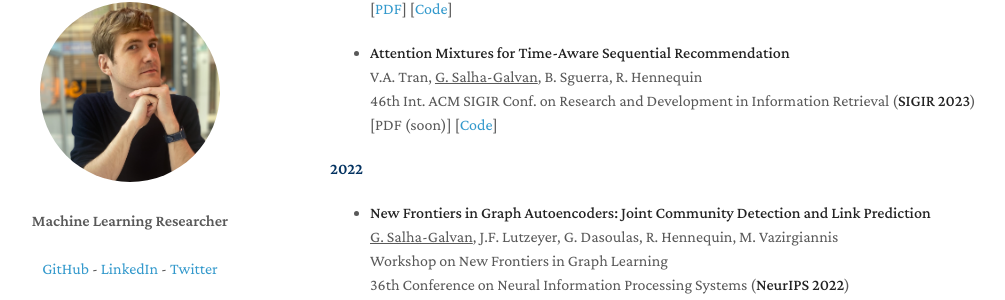
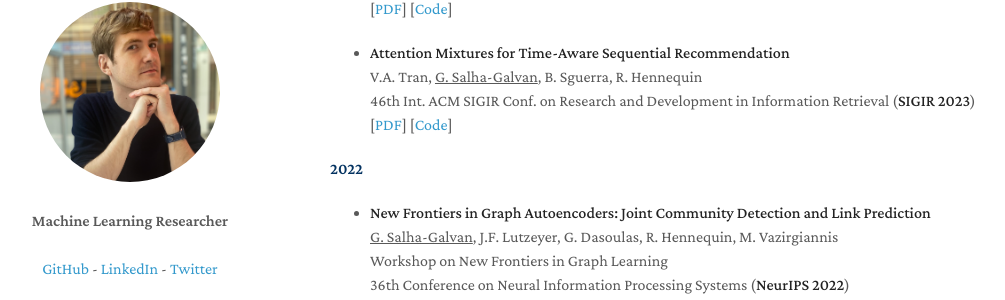
Before and after one commit to GuillaumeSalhaGalvan/GuillaumeSalhaGalvan.github.io, a Jekyll site: the page built from index.md, in a window 1280 px wide and 900 px high, scrolled down 1031 px. Shown: the part 144-444 px from the top of the window, without its empty margins (140-1145 px from the left). Built offline with Jekyll 4.4.1, drawn with Linux system fonts in a browser that asks for light colours; our own code applies the rules of GitHub Pages for plain Markdown files; a script that is not in the unit is left out.

Commit message:
Update index.md

```diff
--- a/index.md
+++ b/index.md
@@ -44,7 +44,7 @@ W. Bendada, <ins>G. Salha-Galvan</ins>, T. Bouabça, T. Cazenave <br>
 - **Attention Mixtures for Time-Aware Sequential Recommendation**<br>
 V.A. Tran, <ins>G. Salha-Galvan</ins>, B. Sguerra, R. Hennequin <br>
 46th Int. ACM SIGIR Conf. on Research and Development in Information Retrieval (**SIGIR 2023**) <br>
-[PDF (soon)] [<a href="https://github.com/deezer/sigir23-mojito" target="_blank">Code</a>]
+[<a href="https://arxiv.org/pdf/2304.08158.pdf" target="_blank">PDF</a>] [<a href="https://github.com/deezer/sigir23-mojito" target="_blank">Code</a>]
 
 
 
```
